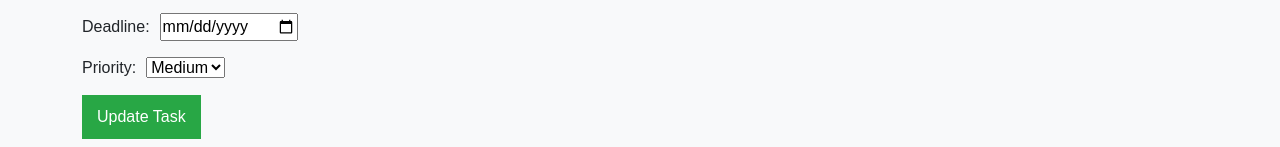
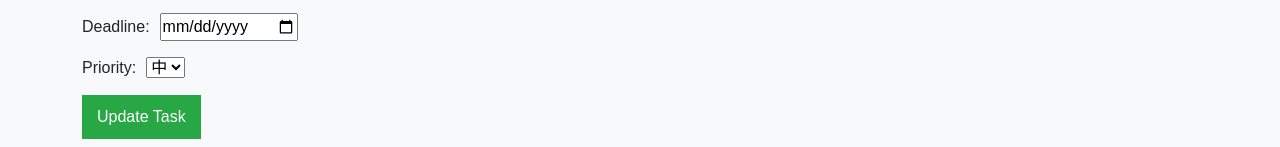
Before and after one commit to yusukesugahara/mern-task-app, a React (Create React App) app in the folder client/: page /edit/1 in a window 1280 px wide. Shown: the part 309-456 px from the top of the page. Built offline with nearby package versions, Linux system fonts and the light colour scheme; no server answers.

Commit message:
[機能改善]優先度の表示を日本語に修正

```diff
--- a/client/src/components/CreateTask.js
+++ b/client/src/components/CreateTask.js
@@ -24,7 +24,7 @@ const CreateTask = () => {
     setTitle('');
     setDescription('');
     setDeadline('');
-    setPriority('Medium');
+    setPriority('1');
   }
 
   return (
@@ -50,9 +50,9 @@ const CreateTask = () => {
         <div>
           <label>Priority: </label>
           <select value={priority} onChange={(e) => setPriority(e.target.value)}>
-            <option value="Low">Low</option>
-            <option value="Medium">Medium</option>
-            <option value="High">High</option>
+            <option value="2">高</option>
+            <option value="1">中</option>
+            <option value="0">低</option>
           </select>
         </div>
         <div>
--- a/client/src/components/EditTask.js
+++ b/client/src/components/EditTask.js
@@ -9,7 +9,7 @@ const EditTask = () => {
   const [title, setTitle] = useState('');
   const [description, setDescription] = useState('');
   const [deadline, setDeadline] = useState('');
-  const [priority, setPriority] = useState('Medium');
+  const [priority, setPriority] = useState('1');
 
   useEffect(() => {
     // タスクのデータを取得してステートに設定
@@ -80,9 +80,9 @@ const EditTask = () => {
         <div>
           <label>Priority: </label>
           <select value={priority} onChange={(e) => setPriority(e.target.value)}>
-            <option value="Low">Low</option>
-            <option value="Medium">Medium</option>
-            <option value="High">High</option>
+            <option value="2">高</option>
+            <option value="1">中</option>
+            <option value="0">低</option>
           </select>
         </div>
         <div>
--- a/client/src/components/TaskList.css
+++ b/client/src/components/TaskList.css
@@ -32,7 +32,7 @@ li a:hover {
 
 .task-priority-deadline{
   display: flex;
-  width: 130px;
+  width: 80px;
   margin-left: 10px;
   font-size: 0.9em;
   color: #555;
@@ -40,7 +40,7 @@ li a:hover {
 
 .task-priority{
   display: inline-block;
-  width: 55px;
+  width: 20px;
 }
 
 button {
--- a/client/src/components/TaskList.js
+++ b/client/src/components/TaskList.js
@@ -49,7 +49,7 @@ const TaskList = () => {
   const sortTasks = (type) => {
     let sortedTasks = [...tasks];
     if (type === 'priority') {
-      const priorityOrder = { 'High': 1, 'Medium': 2, 'Low': 3 };
+      const priorityOrder = { '高': 2, '中': 1, '低': 0 };
       sortedTasks.sort((a, b) => priorityOrder[a.priority] - priorityOrder[b.priority]);
     } else if (type === 'deadline') {
       sortedTasks.sort((a, b) => new Date(a.deadline) - new Date(b.deadline));
@@ -74,11 +74,11 @@ const TaskList = () => {
 
   const getPriorityClass = (priority) => {
     switch (priority) {
-      case 'High':
+      case '高':
         return 'priority-high task-priority ';
-      case 'Medium':
+      case '中':
         return 'priority-medium task-priority ';
-      case 'Low':
+      case '低':
         return 'priority-low task-priority ';
       default:
         return '';
```
Also changed, not shown: 2 other files (tests, documents, lock files or other folders).
